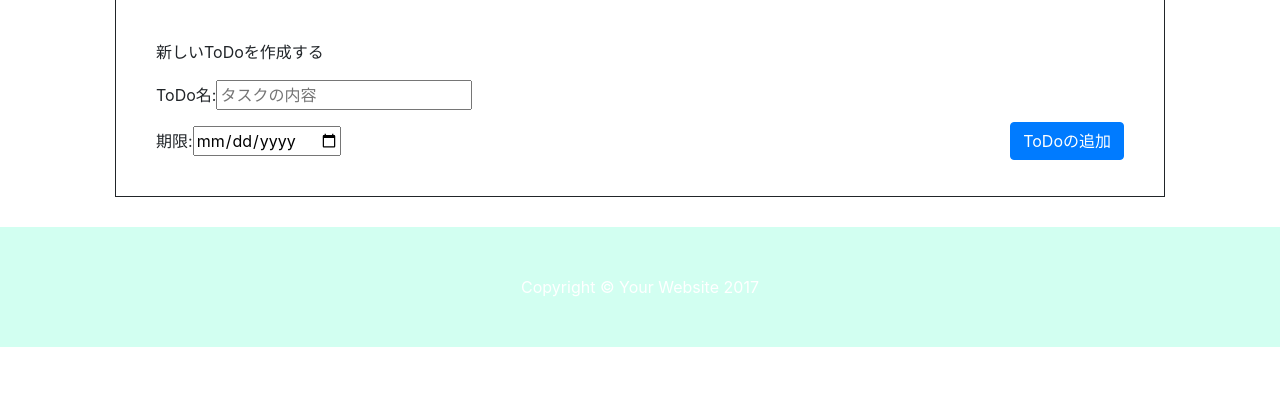
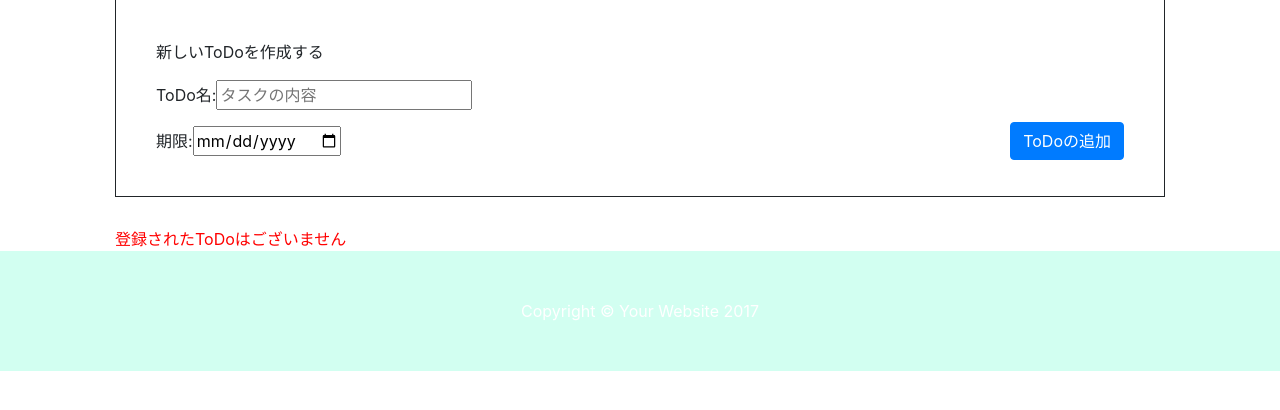
Before and after one commit to itayayuichiro/todo_managementer, a CakePHP app: the page made by app/View/Tasks/index.ctp in a window 1280 px wide. Shown: the part 155-565 px from the top of the page. Run offline with PHP 8.4 and a stand-in for CakePHP, Linux system fonts and the light colour scheme; the template is opened without the code that fills it, so the values that code supplies are empty; some libraries are stand-ins or nearby versions.

Commit message:
add: todoが無い場合の表示追加

```diff
--- a/app/View/Tasks/index.ctp
+++ b/app/View/Tasks/index.ctp
@@ -29,6 +29,14 @@
  -->	</div>
 
 </div>
+
+<?php
+	if(count($all_task)==0){
+?>
+		<span class="hit_message">登録されたToDoはございません</span>
+<?php
+	}
+?>
 
 <?php
 	foreach ($all_task as $row) {
```
